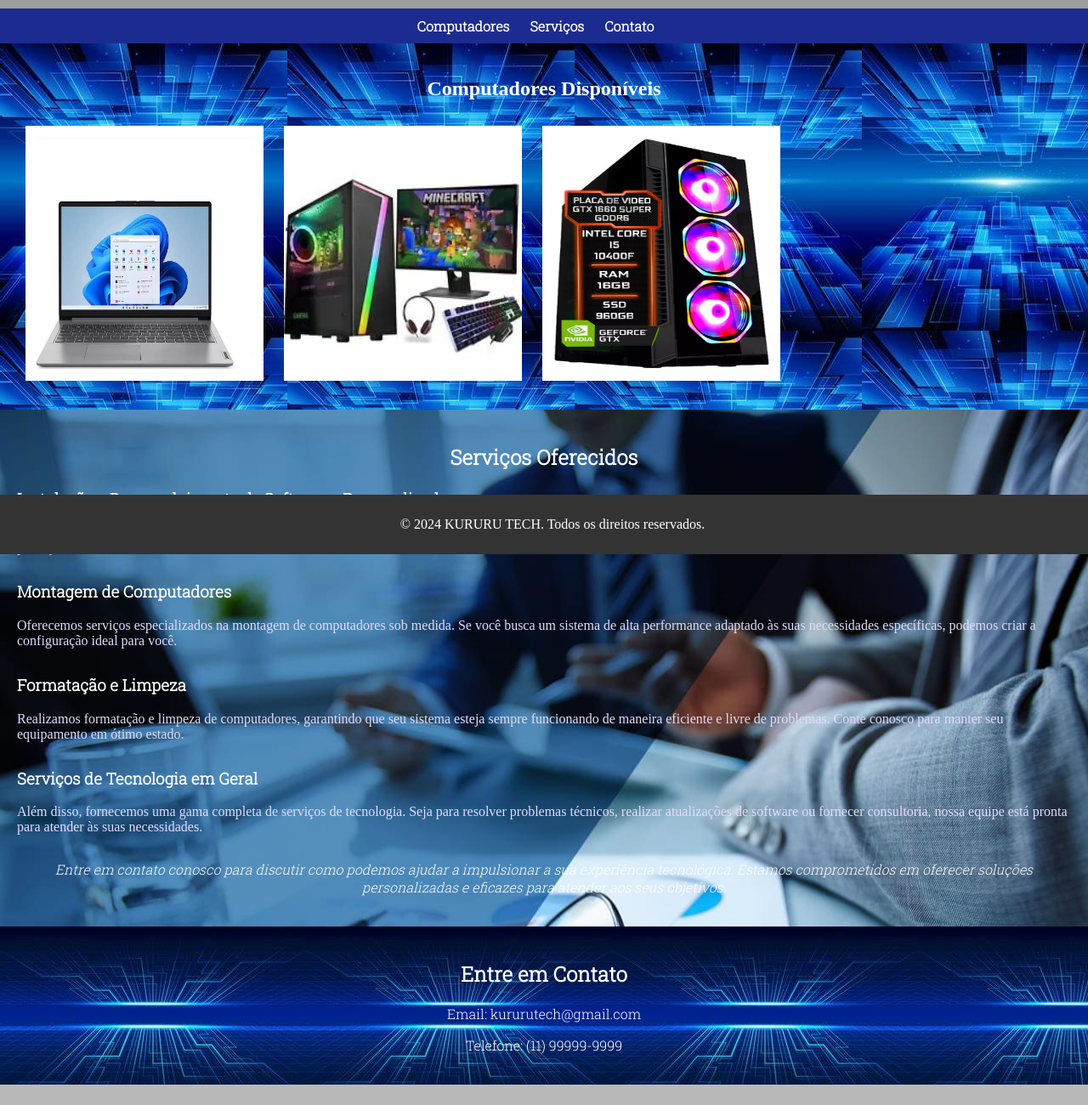
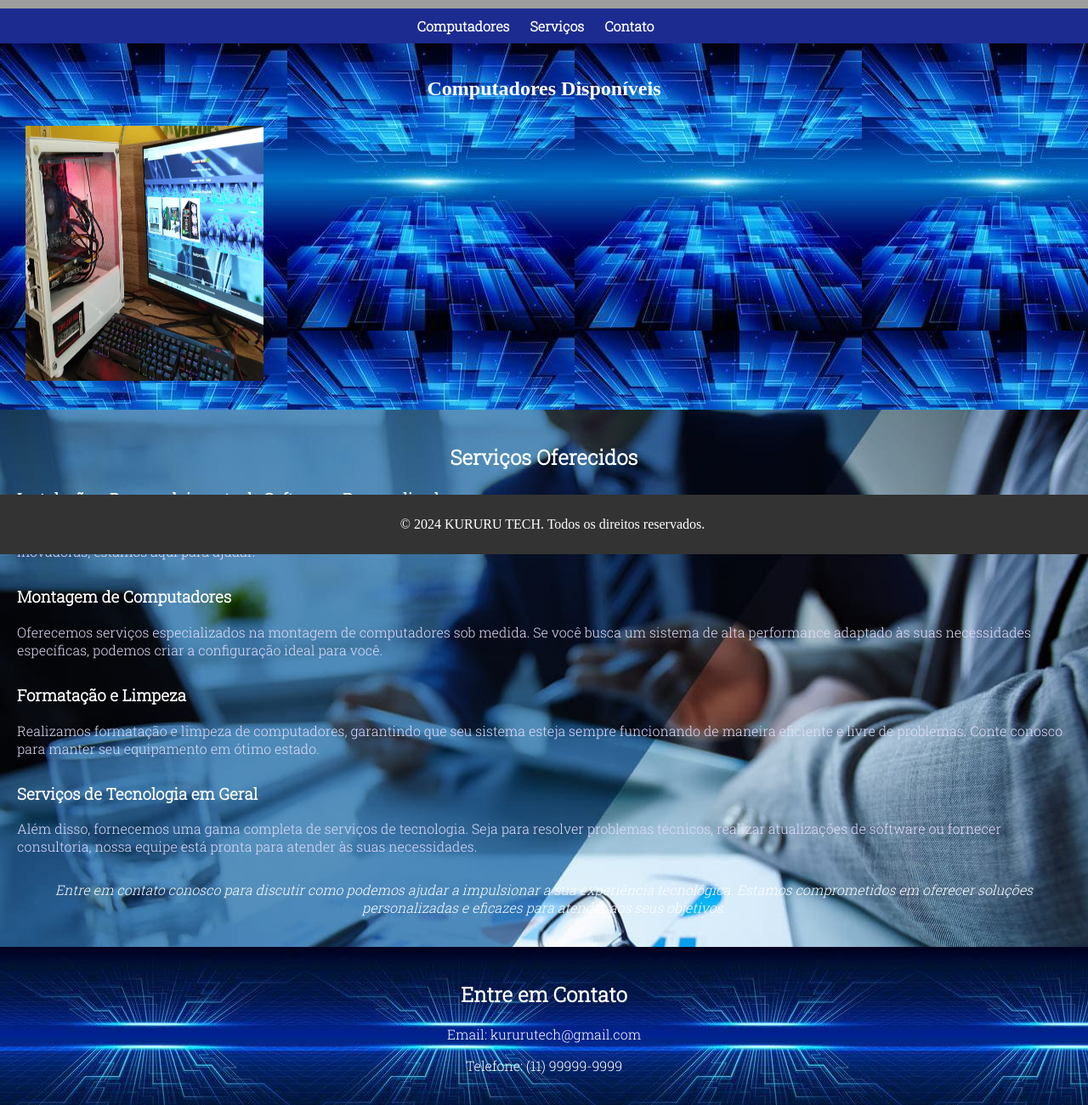
Before and after one commit to KururuTech/v2, a plain HTML site: page index.html in a window 1280 px wide. Shown: the part 148-1448 px from the top of the page at 85% size. Before the commit the page ends 1424 px from the top, so only its background shows below. Drawn offline with Linux system fonts and the light colour scheme; grey boxes are pictures that could not be loaded; a web font is replaced by a local one.

Commit message:
Update index.html

```diff
--- a/index.html
+++ b/index.html
@@ -36,14 +36,13 @@
 
     <section class="fundo1" id="computadores">
         <h2 class="tituloal">Computadores Disponíveis</h2>
-        <img id="Image1" src="images/notebook.jpg" alt="foto">
-        <img id="Image2" src="images/minecraft.jpg" alt="foto">
-        <img id="Image3" src="images/computadorgtx.jpg" alt="foto">
+        <img id="Image1" src="images/imagemprod.jpeg" alt="foto">
+
 
     </section>
 
 
-    <section class="servicos">
+    <section class="servicos" id="servicos">
         <h2 class="section-title">Serviços Oferecidos</h2>
 
         <div class="service">
@@ -77,7 +76,7 @@
         <p class="contact-us">Entre em contato conosco para discutir como podemos ajudar a impulsionar a sua experiência tecnológica. Estamos comprometidos em oferecer soluções personalizadas e eficazes para atender aos seus objetivos.</p>
     </section>
 
-    <section class="contato">
+    <section class="contato" id="contato">
         <h2>Entre em Contato</h2>
         <p>Email: kururutech@gmail.com</p>
         <p>Telefone: (11) 99999-9999</p>
```
